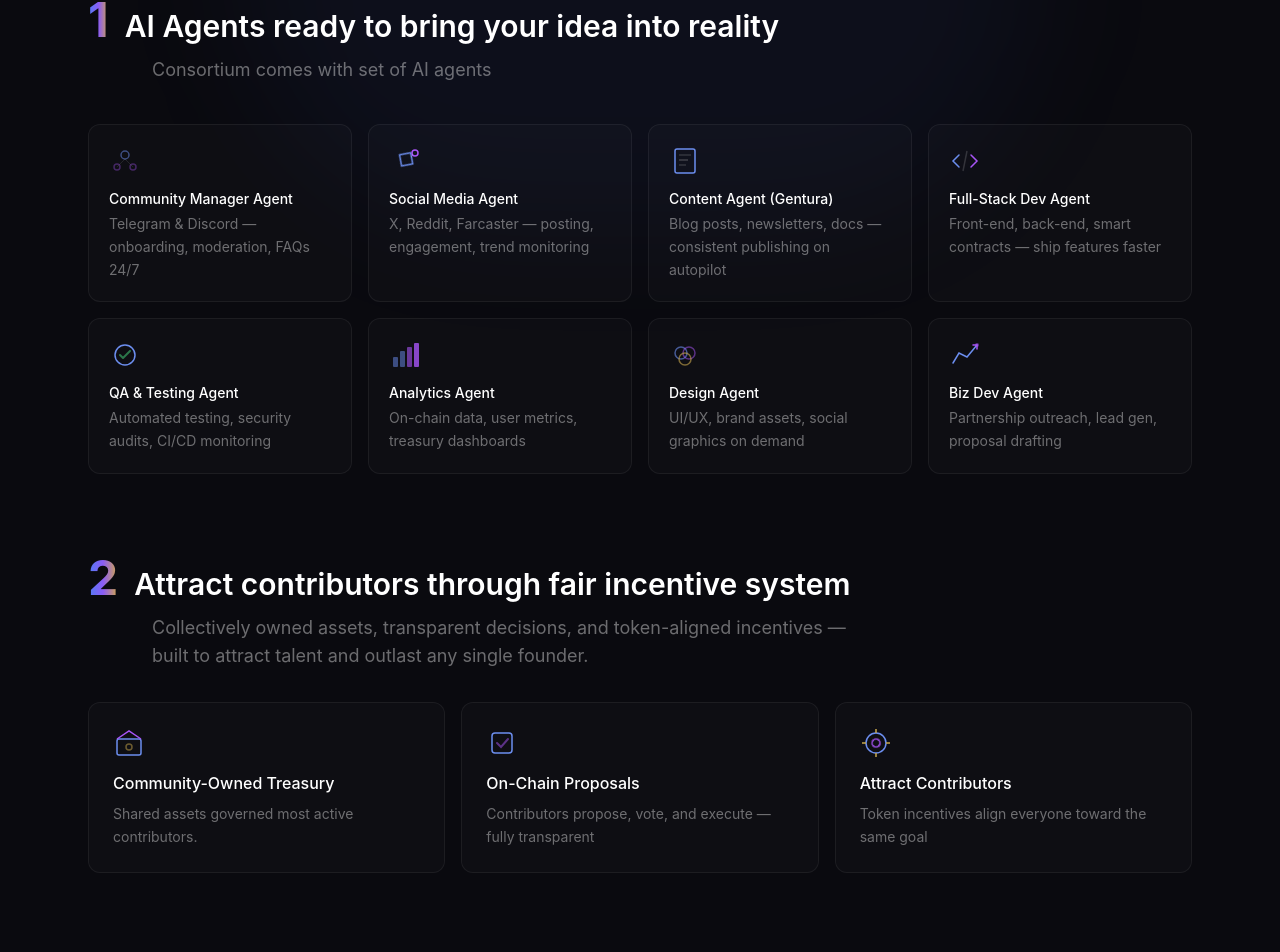
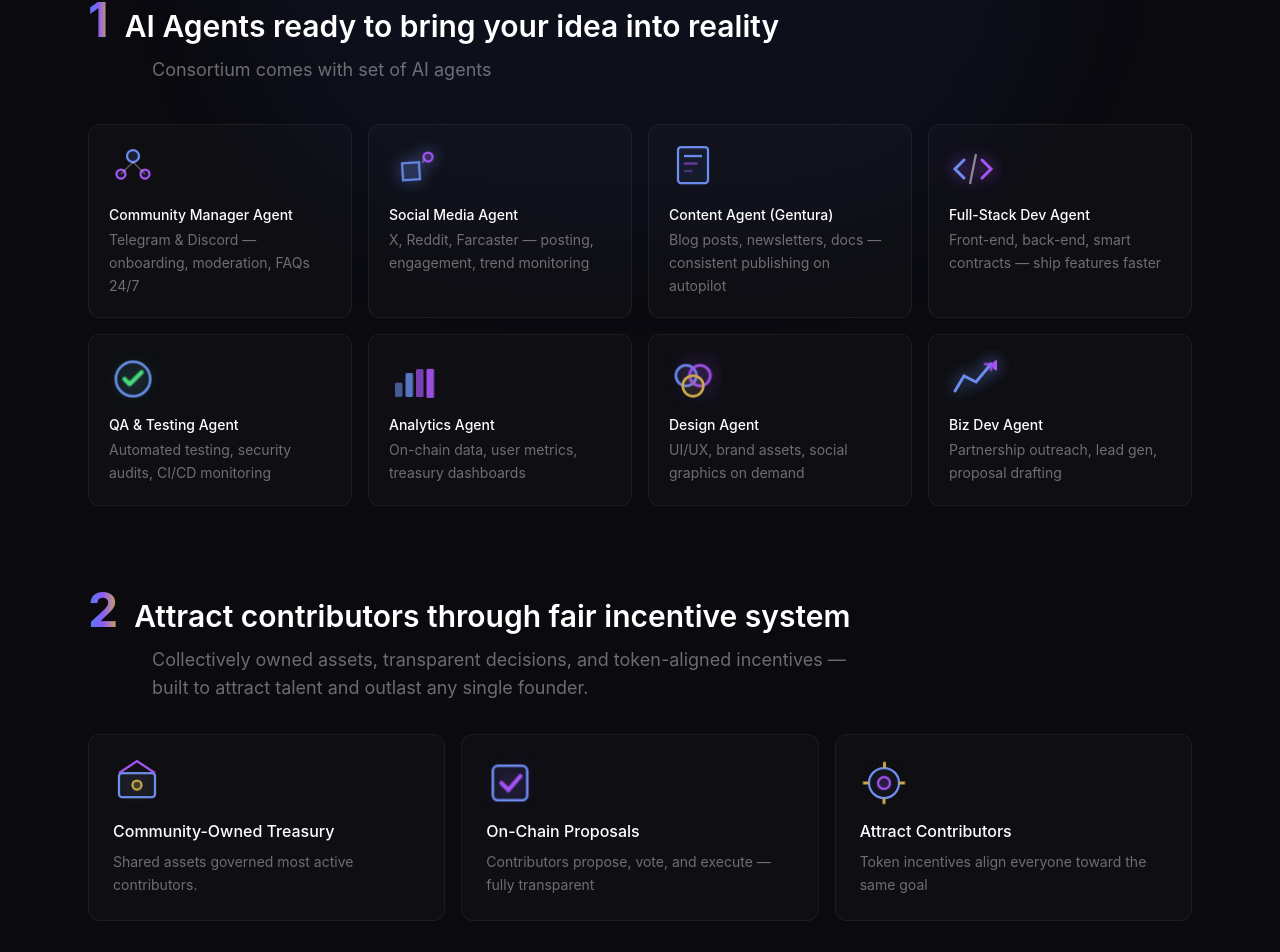
Before and after one commit to n0umen0n/consortiumlab-landing, a Next.js app: page / in a window 1280 px wide. Shown: the part 1480-2432 px from the top of the page. Built offline with nearby package versions, Linux system fonts and the light colour scheme.

Commit message:
Larger icons (w-12) with more visible animations: bounce, glow, draw, scale, bar-grow

```diff
--- a/src/app/globals.css
+++ b/src/app/globals.css
@@ -109,5 +109,48 @@
   to { transform: rotate(360deg); }
 }
 .animate-spin-slow {
-  animation: spin-slow 20s linear infinite;
+  animation: spin-slow 8s linear infinite;
 }
+
+@keyframes icon-bounce {
+  0%, 100% { transform: translateY(0); }
+  50% { transform: translateY(-4px); }
+}
+.animate-icon-bounce {
+  animation: icon-bounce 2s ease-in-out infinite;
+}
+
+@keyframes icon-glow {
+  0%, 100% { opacity: 0.5; filter: drop-shadow(0 0 2px currentColor); }
+  50% { opacity: 1; filter: drop-shadow(0 0 8px currentColor); }
+}
+.animate-icon-glow {
+  animation: icon-glow 2s ease-in-out infinite;
+}
+
+@keyframes icon-draw {
+  0% { stroke-dashoffset: 60; }
+  50% { stroke-dashoffset: 0; }
+  100% { stroke-dashoffset: 60; }
+}
+.animate-icon-draw {
+  stroke-dasharray: 60;
+  animation: icon-draw 3s ease-in-out infinite;
+}
+
+@keyframes icon-scale {
+  0%, 100% { transform: scale(1); }
+  50% { transform: scale(1.15); }
+}
+.animate-icon-scale {
+  animation: icon-scale 2s ease-in-out infinite;
+}
+
+@keyframes bar-grow {
+  0%, 100% { transform: scaleY(0.7); }
+  50% { transform: scaleY(1); }
+}
+.animate-bar-grow {
+  transform-origin: bottom;
+  animation: bar-grow 1.5s ease-in-out infinite;
+}
--- a/src/components/WhyConsortium.tsx
+++ b/src/components/WhyConsortium.tsx
@@ -6,84 +6,84 @@ import ScrollReveal from './ScrollReveal'
 function AgentIcon({ type }: { type: string }) {
   const map: Record<string, React.ReactNode> = {
     community: (
-      <svg className="w-8 h-8 animate-pulse" viewBox="0 0 32 32" fill="none" xmlns="http://www.w3.org/2000/svg">
-        <circle cx="16" cy="10" r="4" stroke="#6C8EEF" strokeWidth="1.5" />
-        <circle cx="8" cy="22" r="3" stroke="#A855F7" strokeWidth="1.5" opacity="0.7" />
-        <circle cx="24" cy="22" r="3" stroke="#A855F7" strokeWidth="1.5" opacity="0.7" />
-        <path d="M8 22 L16 14 L24 22" stroke="rgba(255,255,255,0.2)" strokeWidth="1" />
+      <svg className="w-12 h-12 animate-icon-bounce" viewBox="0 0 32 32" fill="none" xmlns="http://www.w3.org/2000/svg">
+        <circle cx="16" cy="10" r="4" stroke="#6C8EEF" strokeWidth="1.5" fill="#6C8EEF" fillOpacity="0.15" />
+        <circle cx="8" cy="22" r="3" stroke="#A855F7" strokeWidth="1.5" fill="#A855F7" fillOpacity="0.1" />
+        <circle cx="24" cy="22" r="3" stroke="#A855F7" strokeWidth="1.5" fill="#A855F7" fillOpacity="0.1" />
+        <path d="M8 22 L16 14 L24 22" stroke="rgba(255,255,255,0.3)" strokeWidth="1" className="animate-icon-draw" />
       </svg>
     ),
     social: (
-      <svg className="w-8 h-8" viewBox="0 0 32 32" fill="none" xmlns="http://www.w3.org/2000/svg">
-        <path d="M6 16 L14 8 L22 16 L14 24Z" stroke="#6C8EEF" strokeWidth="1.5" className="animate-spin-slow origin-center" />
-        <circle cx="26" cy="8" r="3" stroke="#A855F7" strokeWidth="1.5" />
-        <line x1="22" y1="12" x2="24" y2="9" stroke="rgba(255,255,255,0.2)" strokeWidth="1" />
+      <svg className="w-12 h-12 animate-icon-glow" viewBox="0 0 32 32" fill="none" xmlns="http://www.w3.org/2000/svg" style={{ color: '#6C8EEF' }}>
+        <path d="M6 16 L14 8 L22 16 L14 24Z" stroke="#6C8EEF" strokeWidth="1.5" fill="#6C8EEF" fillOpacity="0.1" className="animate-spin-slow origin-center" />
+        <circle cx="26" cy="8" r="3" stroke="#A855F7" strokeWidth="1.5" fill="#A855F7" fillOpacity="0.2" />
+        <line x1="22" y1="12" x2="24" y2="9" stroke="rgba(255,255,255,0.3)" strokeWidth="1" />
       </svg>
     ),
     content: (
-      <svg className="w-8 h-8" viewBox="0 0 32 32" fill="none" xmlns="http://www.w3.org/2000/svg">
-        <rect x="6" y="4" width="20" height="24" rx="2" stroke="#6C8EEF" strokeWidth="1.5" />
-        <line x1="10" y1="10" x2="22" y2="10" stroke="rgba(255,255,255,0.3)" strokeWidth="1.5" className="animate-pulse" />
-        <line x1="10" y1="15" x2="19" y2="15" stroke="rgba(255,255,255,0.2)" strokeWidth="1.5" />
-        <line x1="10" y1="20" x2="17" y2="20" stroke="rgba(255,255,255,0.15)" strokeWidth="1.5" />
+      <svg className="w-12 h-12 animate-icon-bounce" viewBox="0 0 32 32" fill="none" xmlns="http://www.w3.org/2000/svg">
+        <rect x="6" y="4" width="20" height="24" rx="2" stroke="#6C8EEF" strokeWidth="1.5" fill="#6C8EEF" fillOpacity="0.08" />
+        <line x1="10" y1="10" x2="22" y2="10" stroke="#6C8EEF" strokeWidth="1.5" className="animate-icon-draw" />
+        <line x1="10" y1="15" x2="19" y2="15" stroke="#A855F7" strokeWidth="1.5" opacity="0.6" className="animate-icon-draw" style={{ animationDelay: '0.3s' }} />
+        <line x1="10" y1="20" x2="17" y2="20" stroke="#A855F7" strokeWidth="1.5" opacity="0.4" className="animate-icon-draw" style={{ animationDelay: '0.6s' }} />
       </svg>
     ),
     dev: (
-      <svg className="w-8 h-8" viewBox="0 0 32 32" fill="none" xmlns="http://www.w3.org/2000/svg">
-        <path d="M10 10 L4 16 L10 22" stroke="#6C8EEF" strokeWidth="1.5" strokeLinecap="round" />
-        <path d="M22 10 L28 16 L22 22" stroke="#A855F7" strokeWidth="1.5" strokeLinecap="round" />
-        <line x1="18" y1="6" x2="14" y2="26" stroke="rgba(255,255,255,0.3)" strokeWidth="1.5" className="animate-pulse" />
+      <svg className="w-12 h-12 animate-icon-glow" viewBox="0 0 32 32" fill="none" xmlns="http://www.w3.org/2000/svg" style={{ color: '#A855F7' }}>
+        <path d="M10 10 L4 16 L10 22" stroke="#6C8EEF" strokeWidth="2" strokeLinecap="round" />
+        <path d="M22 10 L28 16 L22 22" stroke="#A855F7" strokeWidth="2" strokeLinecap="round" />
+        <line x1="18" y1="6" x2="14" y2="26" stroke="rgba(255,255,255,0.5)" strokeWidth="1.5" className="animate-icon-draw" />
       </svg>
     ),
     qa: (
-      <svg className="w-8 h-8" viewBox="0 0 32 32" fill="none" xmlns="http://www.w3.org/2000/svg">
-        <circle cx="16" cy="16" r="10" stroke="#6C8EEF" strokeWidth="1.5" />
-        <path d="M11 16 L14 19 L21 12" stroke="#4ADE80" strokeWidth="2" strokeLinecap="round" strokeLinejoin="round" className="animate-pulse" />
+      <svg className="w-12 h-12 animate-icon-scale" viewBox="0 0 32 32" fill="none" xmlns="http://www.w3.org/2000/svg">
+        <circle cx="16" cy="16" r="10" stroke="#6C8EEF" strokeWidth="1.5" fill="#6C8EEF" fillOpacity="0.08" />
+        <path d="M11 16 L14 19 L21 12" stroke="#4ADE80" strokeWidth="2.5" strokeLinecap="round" strokeLinejoin="round" className="animate-icon-glow" style={{ color: '#4ADE80' }} />
       </svg>
     ),
     analytics: (
-      <svg className="w-8 h-8" viewBox="0 0 32 32" fill="none" xmlns="http://www.w3.org/2000/svg">
-        <rect x="4" y="18" width="5" height="10" rx="1" fill="#6C8EEF" opacity="0.5" />
-        <rect x="11" y="12" width="5" height="16" rx="1" fill="#6C8EEF" opacity="0.7" className="animate-pulse" />
-        <rect x="18" y="8" width="5" height="20" rx="1" fill="#A855F7" opacity="0.6" />
-        <rect x="25" y="4" width="5" height="24" rx="1" fill="#A855F7" opacity="0.8" />
+      <svg className="w-12 h-12" viewBox="0 0 32 32" fill="none" xmlns="http://www.w3.org/2000/svg">
+        <rect x="4" y="18" width="5" height="10" rx="1" fill="#6C8EEF" opacity="0.6" className="animate-bar-grow" style={{ animationDelay: '0s' }} />
+        <rect x="11" y="12" width="5" height="16" rx="1" fill="#6C8EEF" opacity="0.8" className="animate-bar-grow" style={{ animationDelay: '0.2s' }} />
+        <rect x="18" y="8" width="5" height="20" rx="1" fill="#A855F7" opacity="0.7" className="animate-bar-grow" style={{ animationDelay: '0.4s' }} />
+        <rect x="25" y="4" width="5" height="24" rx="1" fill="#A855F7" opacity="0.9" className="animate-bar-grow" style={{ animationDelay: '0.6s' }} />
       </svg>
     ),
     design: (
-      <svg className="w-8 h-8" viewBox="0 0 32 32" fill="none" xmlns="http://www.w3.org/2000/svg">
-        <circle cx="12" cy="14" r="6" stroke="#6C8EEF" strokeWidth="1.5" opacity="0.6" />
-        <circle cx="20" cy="14" r="6" stroke="#A855F7" strokeWidth="1.5" opacity="0.6" className="animate-pulse" />
-        <circle cx="16" cy="20" r="6" stroke="#C9A84C" strokeWidth="1.5" opacity="0.6" />
+      <svg className="w-12 h-12 animate-icon-scale" viewBox="0 0 32 32" fill="none" xmlns="http://www.w3.org/2000/svg">
+        <circle cx="12" cy="14" r="6" stroke="#6C8EEF" strokeWidth="1.5" fill="#6C8EEF" fillOpacity="0.1" />
+        <circle cx="20" cy="14" r="6" stroke="#A855F7" strokeWidth="1.5" fill="#A855F7" fillOpacity="0.1" className="animate-icon-glow" style={{ color: '#A855F7' }} />
+        <circle cx="16" cy="20" r="6" stroke="#C9A84C" strokeWidth="1.5" fill="#C9A84C" fillOpacity="0.1" />
       </svg>
     ),
     bizdev: (
-      <svg className="w-8 h-8" viewBox="0 0 32 32" fill="none" xmlns="http://www.w3.org/2000/svg">
-        <path d="M4 24 L10 14 L18 18 L28 6" stroke="#6C8EEF" strokeWidth="1.5" strokeLinecap="round" />
-        <circle cx="28" cy="6" r="2" fill="#A855F7" className="animate-pulse" />
+      <svg className="w-12 h-12 animate-icon-glow" viewBox="0 0 32 32" fill="none" xmlns="http://www.w3.org/2000/svg" style={{ color: '#6C8EEF' }}>
+        <path d="M4 24 L10 14 L18 18 L28 6" stroke="#6C8EEF" strokeWidth="2" strokeLinecap="round" className="animate-icon-draw" />
+        <circle cx="28" cy="6" r="3" fill="#A855F7" className="animate-icon-scale" />
         <path d="M24 6 L28 6 L28 10" stroke="#A855F7" strokeWidth="1.5" strokeLinecap="round" />
       </svg>
     ),
     treasury: (
-      <svg className="w-8 h-8" viewBox="0 0 32 32" fill="none" xmlns="http://www.w3.org/2000/svg">
-        <rect x="4" y="12" width="24" height="16" rx="2" stroke="#6C8EEF" strokeWidth="1.5" />
+      <svg className="w-12 h-12 animate-icon-bounce" viewBox="0 0 32 32" fill="none" xmlns="http://www.w3.org/2000/svg">
+        <rect x="4" y="12" width="24" height="16" rx="2" stroke="#6C8EEF" strokeWidth="1.5" fill="#6C8EEF" fillOpacity="0.08" />
         <path d="M4 12 L16 4 L28 12" stroke="#A855F7" strokeWidth="1.5" />
-        <circle cx="16" cy="20" r="3" stroke="#C9A84C" strokeWidth="1.5" className="animate-pulse" />
+        <circle cx="16" cy="20" r="3" stroke="#C9A84C" strokeWidth="1.5" fill="#C9A84C" fillOpacity="0.2" className="animate-icon-glow" style={{ color: '#C9A84C' }} />
       </svg>
     ),
     proposals: (
-      <svg className="w-8 h-8" viewBox="0 0 32 32" fill="none" xmlns="http://www.w3.org/2000/svg">
-        <rect x="6" y="6" width="20" height="20" rx="3" stroke="#6C8EEF" strokeWidth="1.5" />
-        <path d="M11 16 L15 20 L22 12" stroke="#A855F7" strokeWidth="2" strokeLinecap="round" className="animate-pulse" />
+      <svg className="w-12 h-12 animate-icon-scale" viewBox="0 0 32 32" fill="none" xmlns="http://www.w3.org/2000/svg">
+        <rect x="6" y="6" width="20" height="20" rx="3" stroke="#6C8EEF" strokeWidth="1.5" fill="#6C8EEF" fillOpacity="0.08" />
+        <path d="M11 16 L15 20 L22 12" stroke="#A855F7" strokeWidth="2.5" strokeLinecap="round" className="animate-icon-glow" style={{ color: '#A855F7' }} />
       </svg>
     ),
     contributors: (
-      <svg className="w-8 h-8" viewBox="0 0 32 32" fill="none" xmlns="http://www.w3.org/2000/svg">
-        <circle cx="16" cy="16" r="10" stroke="#6C8EEF" strokeWidth="1.5" />
-        <circle cx="16" cy="16" r="4" stroke="#A855F7" strokeWidth="1.5" className="animate-spin-slow origin-center" />
-        <line x1="16" y1="2" x2="16" y2="6" stroke="#C9A84C" strokeWidth="1.5" />
-        <line x1="16" y1="26" x2="16" y2="30" stroke="#C9A84C" strokeWidth="1.5" />
-        <line x1="2" y1="16" x2="6" y2="16" stroke="#C9A84C" strokeWidth="1.5" />
-        <line x1="26" y1="16" x2="30" y2="16" stroke="#C9A84C" strokeWidth="1.5" />
+      <svg className="w-12 h-12" viewBox="0 0 32 32" fill="none" xmlns="http://www.w3.org/2000/svg">
+        <circle cx="16" cy="16" r="10" stroke="#6C8EEF" strokeWidth="1.5" fill="#6C8EEF" fillOpacity="0.05" />
+        <circle cx="16" cy="16" r="4" stroke="#A855F7" strokeWidth="1.5" fill="#A855F7" fillOpacity="0.15" className="animate-spin-slow origin-center" />
+        <line x1="16" y1="2" x2="16" y2="6" stroke="#C9A84C" strokeWidth="2" className="animate-icon-glow" style={{ color: '#C9A84C' }} />
+        <line x1="16" y1="26" x2="16" y2="30" stroke="#C9A84C" strokeWidth="2" />
+        <line x1="2" y1="16" x2="6" y2="16" stroke="#C9A84C" strokeWidth="2" />
+        <line x1="26" y1="16" x2="30" y2="16" stroke="#C9A84C" strokeWidth="2" />
       </svg>
     ),
   }
```
